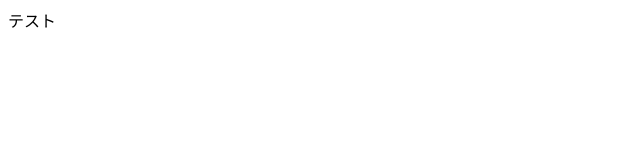
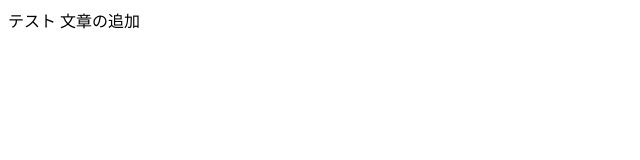
Before and after one commit to ei1923/20230421_test1, a plain HTML site: page index.html in a window 1280 px wide. Shown: the whole page, without its empty margins (0-640 px from the left). Drawn offline with Linux system fonts and the light colour scheme.

Commit message:
Update index.html
bodyの文を追加

```diff
--- a/index.html
+++ b/index.html
@@ -6,5 +6,6 @@
     </head>
     <body>
         テスト
+        文章の追加
     </body>
 </html>
```
